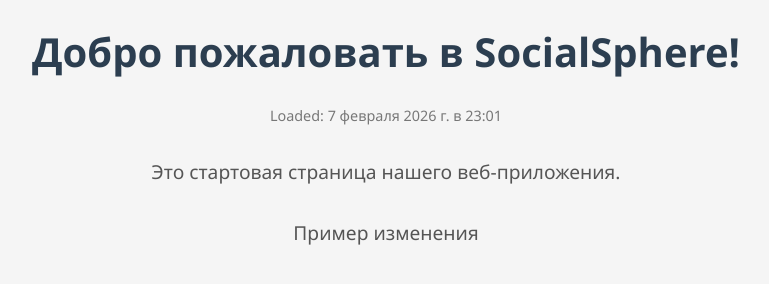
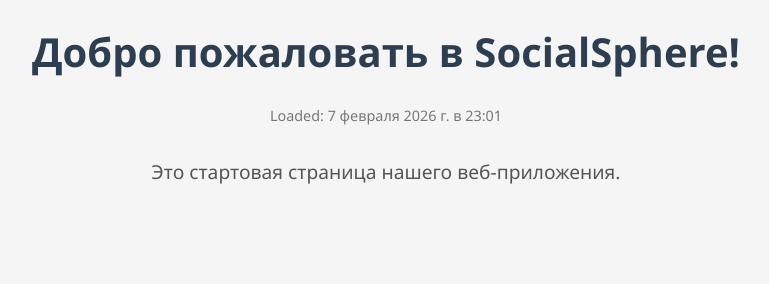
Before and after one commit to senLoveY/social-sphere, a plain HTML site: page index.html in a window 1280 px wide. Shown: the whole page, without its empty margins (254-1023 px from the left). Drawn offline with Linux system fonts and the light colour scheme.

Commit message:
Some fixes

```diff
--- a/index.html
+++ b/index.html
@@ -11,7 +11,6 @@
 <body>
     <h1>Добро пожаловать в SocialSphere!</h1>
     <p>Это стартовая страница нашего веб-приложения.</p>
-    <p>Пример изменения</p>
     <script src="js/script.js"></script>
 </body>
 
```
